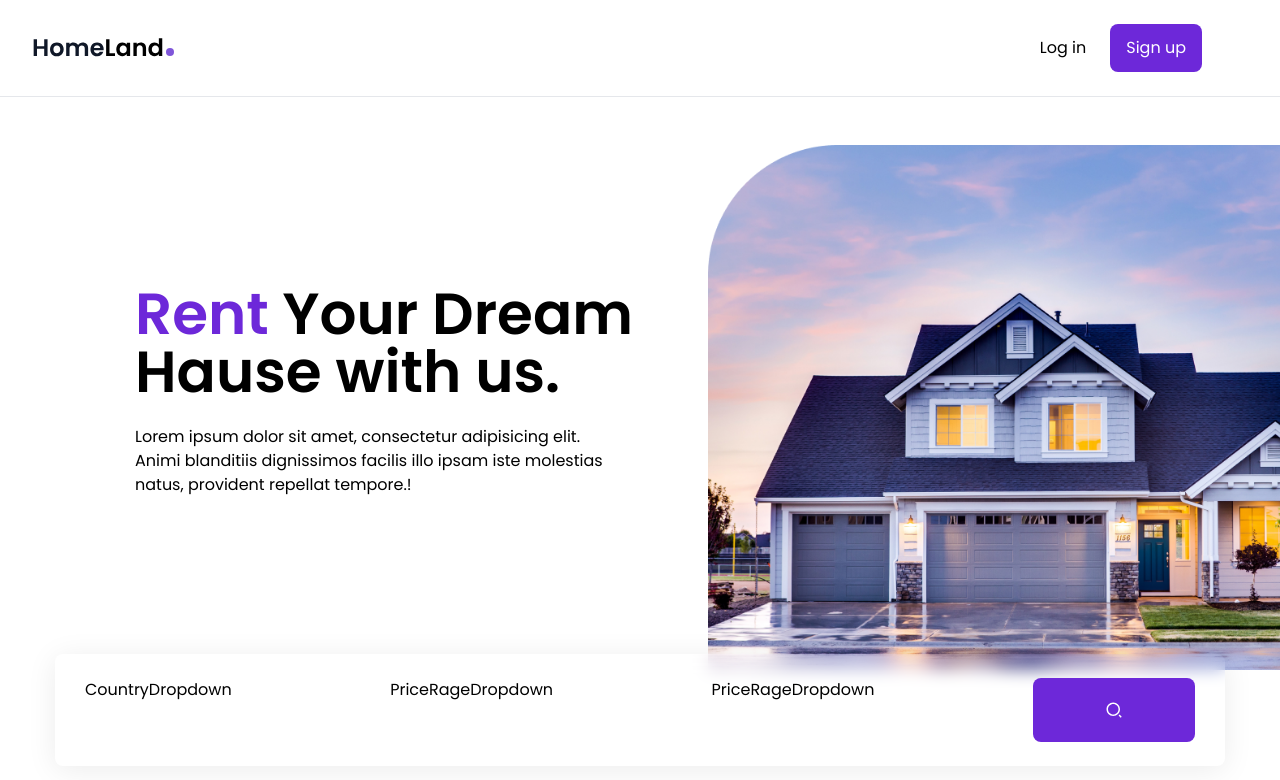
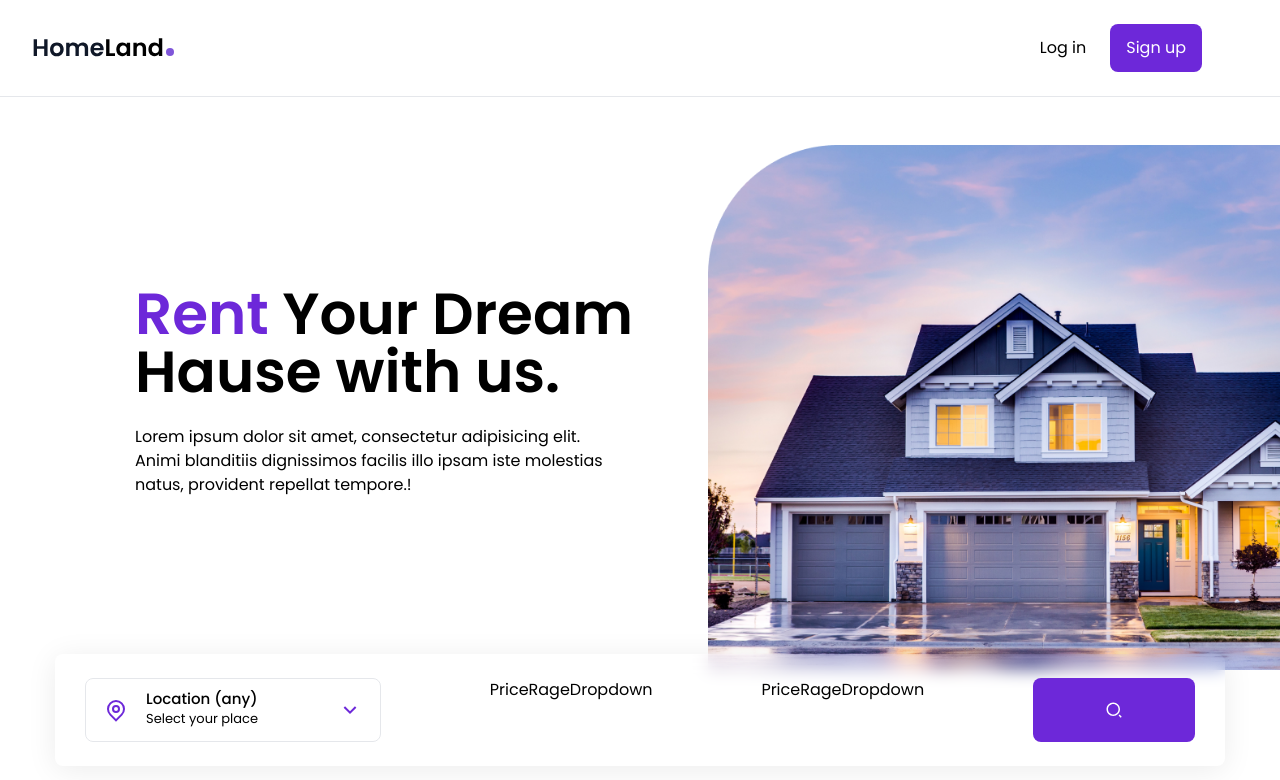
Before and after one commit to Atlon1/estate-website, a React (Create React App) app: page / in a window 1280 px wide. Shown: the top 780 px of the page. Built offline with nearby package versions, Linux system fonts and the light colour scheme.

Commit message:
section dropdown menu rdy

```diff
--- a/src/components/CountryDropdown.tsx
+++ b/src/components/CountryDropdown.tsx
@@ -1,10 +1,46 @@
-import React from 'react';
+import React, {useState, useEffect, useContext} from 'react';
+
+import {RiMapPinLine, RiArrowDownSLine, RiArrowUpSLine} from 'react-icons/ri';
+
+import {Menu} from '@headlessui/react'
+
+import {HouseContext} from "./HauseContext";
 
 const CountryDropdown = () => {
+    const {country, setCountry, countries} = useContext(HouseContext) as any
+    console.log(countries)
+
+    const [isOpen, setIsOpen] = useState(false) as any
+
+
     return (
-        <div>
-            CountryDropdown
-        </div>
+        <Menu as='div' className='dropdown relative'>
+            <Menu.Button onClick={() => setIsOpen(!isOpen)} className='dropdown-btn w-full text-left'>
+                <RiMapPinLine className='dropdown-icon-primary'/>
+                <div>
+                    <div className='text-[15px] font-medium leading-tight'>{country}</div>
+                    <div className='text-[13px]'>Select your place</div>
+                </div>
+                {
+                    isOpen ? (
+                        <RiArrowUpSLine className='dropdown-icon-secondary'/>
+                    ) : <RiArrowDownSLine className='dropdown-icon-secondary'/>
+                }
+            </Menu.Button>
+            <Menu.Items className='dropdown-menu'>
+                {countries.map((country: string, index: number) => {
+                    return (
+                        <Menu.Item
+                            onClick={() => setCountry(country)}
+                            className='cursor-pointer hover:text-violet-700 transition'
+                            as='li'
+                            key={index}>
+                            {country}
+                        </Menu.Item>
+                    )
+                })}
+            </Menu.Items>
+        </Menu>
     );
 };
 
--- a/src/components/HauseContext.tsx
+++ b/src/components/HauseContext.tsx
@@ -13,7 +13,16 @@ const HouseContextProvider = ({children} : any) => {
     const [properties, setProperties] = useState([])
     const [price, setPrice] = useState('Price range (any)')
     const [loading, setLoadinf] = useState(false)
+    useEffect(() => {
+        const allCountries = houses.map((house) => {
+            return house.country
+        })
 
+        // @ts-ignore
+        const uniqueCountries =['Location (any)', ...new Set(allCountries)] as any
+
+        setCountries(uniqueCountries)
+    },[])
 
     return (
         <HouseContext.Provider value={{
```
